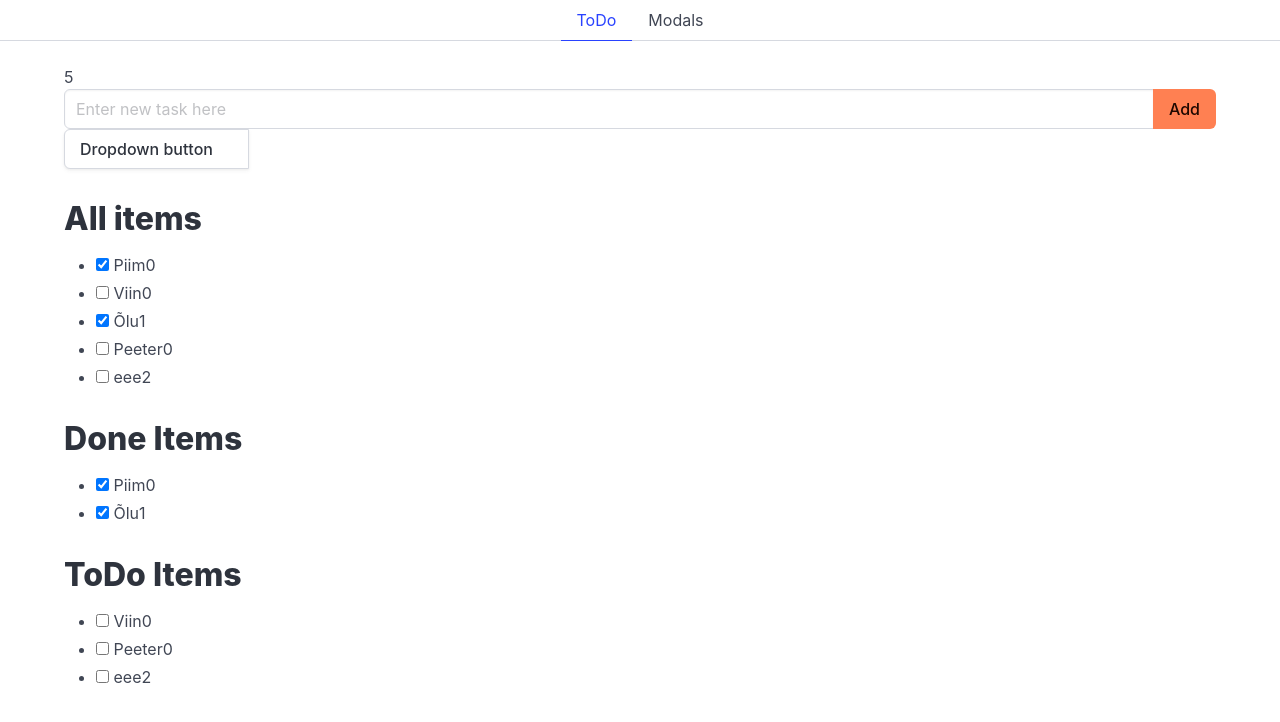
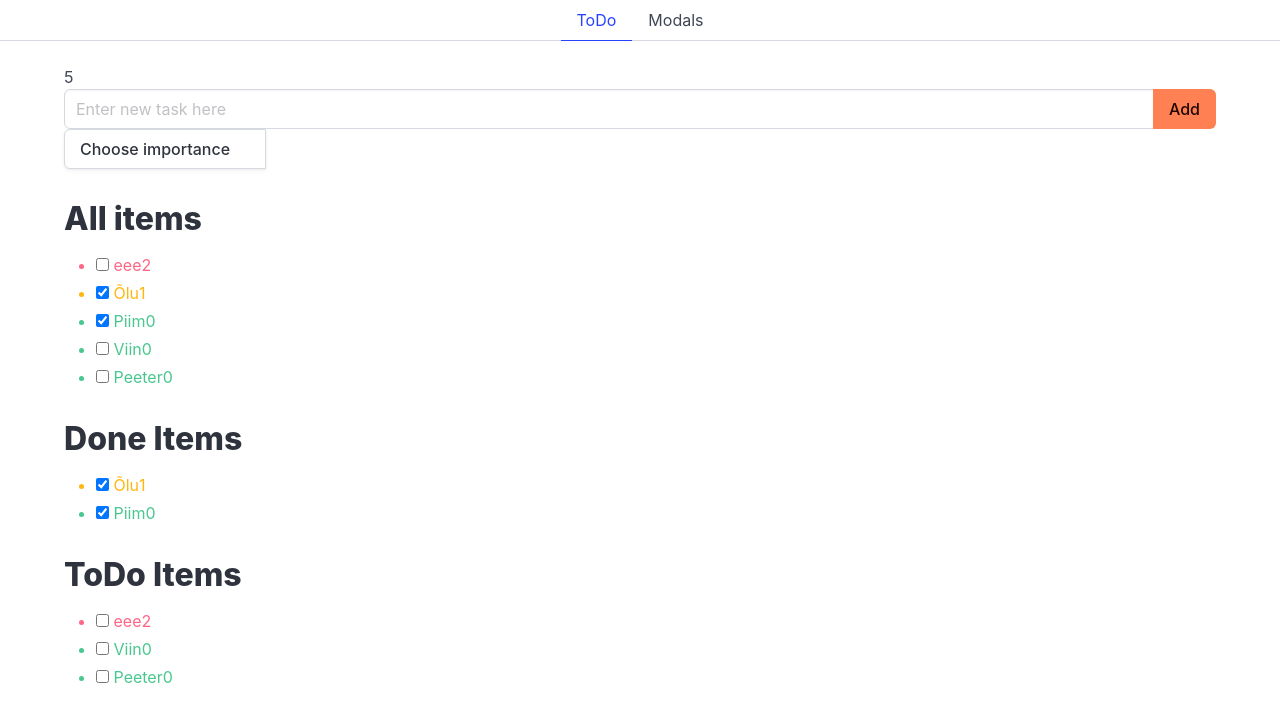
Before and after one commit to MarkusK188/ta25a, a Vue app in the folder learnfront/: page / in a window 1280 px wide. Shown: the top 722 px of the page. Built offline with nearby package versions, Linux system fonts and the light colour scheme.

Commit message:
add importance sorting and colors

```diff
--- a/learnfront/src/components/ItemList.vue
+++ b/learnfront/src/components/ItemList.vue
@@ -7,7 +7,11 @@ defineProps(['items', 'title']);
 <template>
     <h1>{{ title }}</h1>
     <ul>
-        <li v-for="item in items" :key="item.id">
+        <li v-for="item in items" :key="item.id" :class="{
+            'has-text-danger': item.importance === 2,
+            'has-text-warning': item.importance === 1,
+            'has-text-success': item.importance === 0
+        }">
             <input @click="" type="checkbox" v-model="item.isDone">
             {{ item.text + item.importance }}
         </li>
--- a/learnfront/src/pages/ToDo.vue
+++ b/learnfront/src/pages/ToDo.vue
@@ -11,7 +11,7 @@ setInterval(() => {
     num.value++
 }, 1000);
 
-let activeImportance = 2
+let activeImportance = ref(2);
 
 let items = ref([
     { id: i++, text: 'Piim', isDone: true, importance: 0 },
@@ -19,21 +19,33 @@ let items = ref([
     { id: i++, text: 'Õlu', isDone: true, importance: 1 },
     { id: i++, text: 'Peeter', isDone: false, importance: 0 },
     { id: i++, text: 'eee', isDone: false, importance: 2 },
-]);
+].sort((a, b) => b.importance -a.importance));
 let newItem = ref('');
 
 function add() {
     if (newItem.value.trim() !== '') {
-        items.value.push({ id: i++, text: newItem.value.trim(), isDone: false, importance: activeImportance },);
+        items.value.push({ id: i++, text: newItem.value.trim(), isDone: false, importance: activeImportance.value },);
         newItem.value = '';
+        isOpen.value = false;
     } else {
         alert("THIS THING EMPTY AF!!!"); //alert peatab kõik JavaScripti kui see ees on
         newItem.value = '';
     }
 }
 
-let doneItems = computed(() => items.value.filter(item => item.isDone));
-let ToDoItems = computed(() => items.value.filter(item => !item.isDone));
+
+let sortedItems = computed(() => {
+    return [...items.value].sort((a, b) => b.importance - a.importance);
+});
+
+let doneItems = computed(() => {
+    return [...items.value]
+    .filter(item => item.isDone)
+    .sort((a, b) => b.importance - a.importance)});
+let ToDoItems = computed(() =>
+{return [...items.value]
+    .filter(item => !item.isDone)
+    .sort((a, b) => b.importance - a.importance)});
 
 let isOpen = ref(false)
 
@@ -49,7 +61,7 @@ let isOpen = ref(false)
                 <div class="dropdown" :class="{'is-active': isOpen }">
                     <div class="dropdown-trigger">
                         <button @click="isOpen = !isOpen" class="button" aria-haspopup="true" aria-controls="dropdown-menu">
-                            <span>Dropdown button</span>
+                            <span>Choose importance</span>
                             <span class="icon is-small">
                                 <i class="fas fa-angle-down" aria-hidden="true"></i>
                             </span>
@@ -57,9 +69,9 @@ let isOpen = ref(false)
                     </div>
                     <div class="dropdown-menu" id="dropdown-menu" role="menu">
                         <div class="dropdown-content">
-                            <a @click="activeImportance = 0"  class="dropdown-item"> Low importance </a>
-                            <a @click="activeImportance = 1" class="dropdown-item"> Medium importance </a>
-                            <a  @click="activeImportance = 2" class="dropdown-item "> High importance </a>
+                            <a @click="activeImportance = 0, isOpen = false"  class="dropdown-item has-text-success"> Low importance </a>
+                            <a @click="activeImportance = 1, isOpen = false" class="dropdown-item has-text-warning"> Medium importance </a>
+                            <a  @click="activeImportance = 2, isOpen = false" class="dropdown-item has-text-danger"> High importance </a>
                         </div>
                     </div>
                 </div>
```
